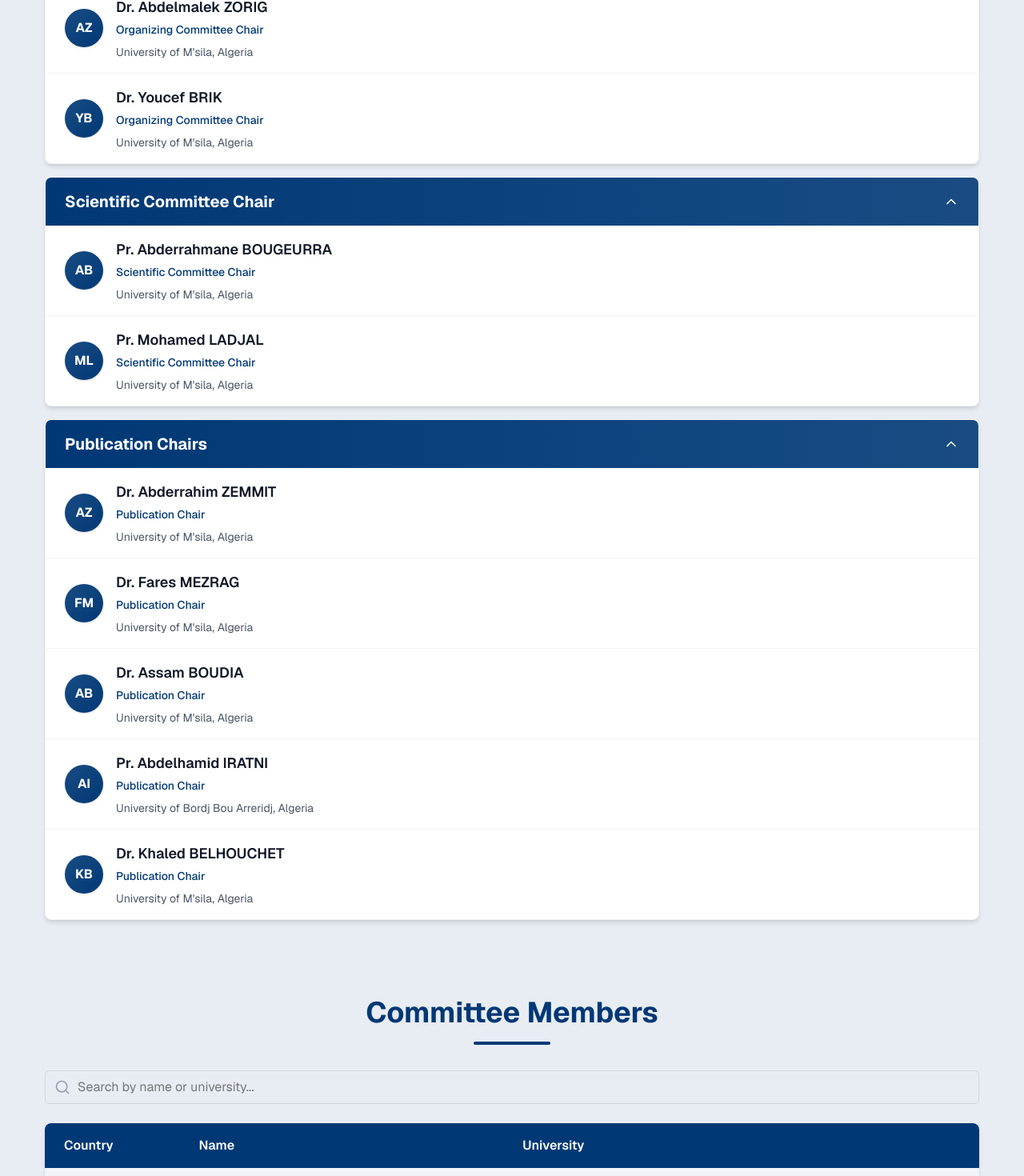
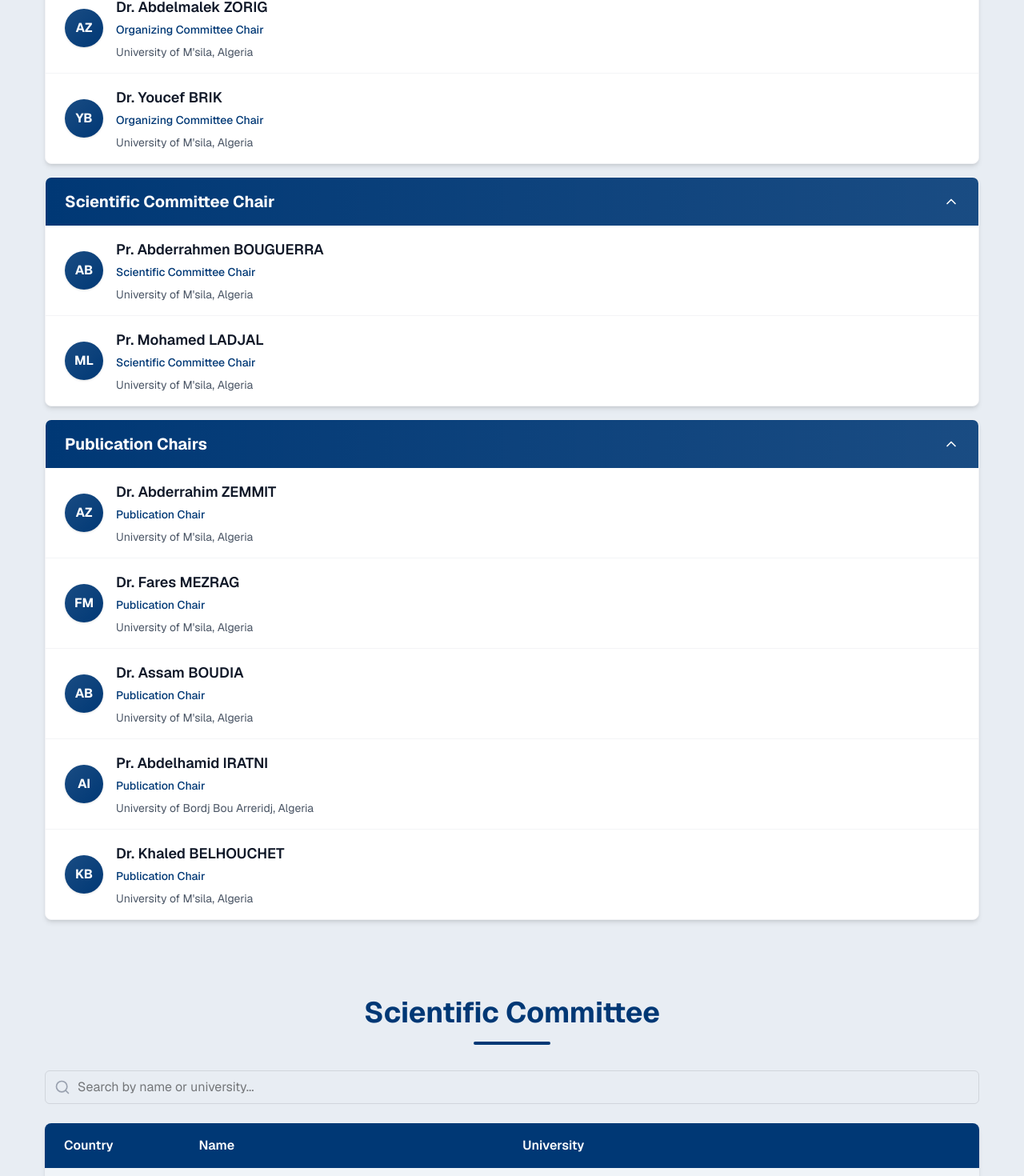
Before and after one commit to KarimBenn22/icateee, a Next.js app: page /committees in a window 1280 px wide. Shown: the part 1089-2559 px from the top of the page at 80% size. Built offline with nearby package versions, Linux system fonts and the light colour scheme.

Commit message:
more fixes

```diff
--- a/app/components/sections/Commitee.tsx
+++ b/app/components/sections/Commitee.tsx
@@ -18,7 +18,7 @@ export default function CommitteeSection() {
     <section className="w-full py-8 md:py-12 text-black">
       <div className="container mx-auto max-w-[1200px] px-4">
         <h2 className="text-3xl md:text-4xl font-bold text-center text-primary mb-6 md:mb-8">
-          Committee Members
+          Scientific Committee
           <div className="w-24 h-1 mx-auto mt-4 rounded-full bg-primary"></div>
         </h2>
         <div className="mb-6 relative">
--- a/app/components/sections/chairs.json
+++ b/app/components/sections/chairs.json
@@ -61,7 +61,7 @@
       "members": [
         {
           "role": "Scientific Committee Chair",
-          "name": "Abderrahmane BOUGEURRA",
+          "name": "Abderrahmen BOUGUERRA",
           "title": "Pr.",
           "affiliation": "University of M'sila, Algeria"
         },
```
